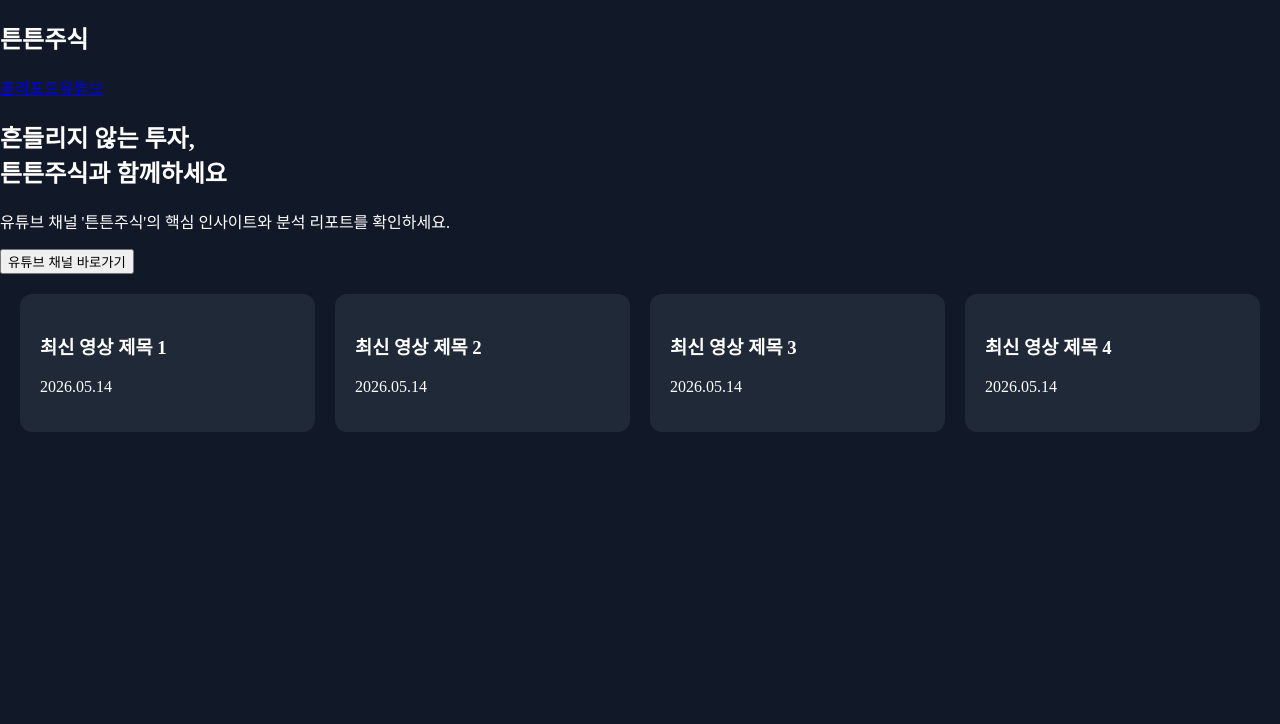
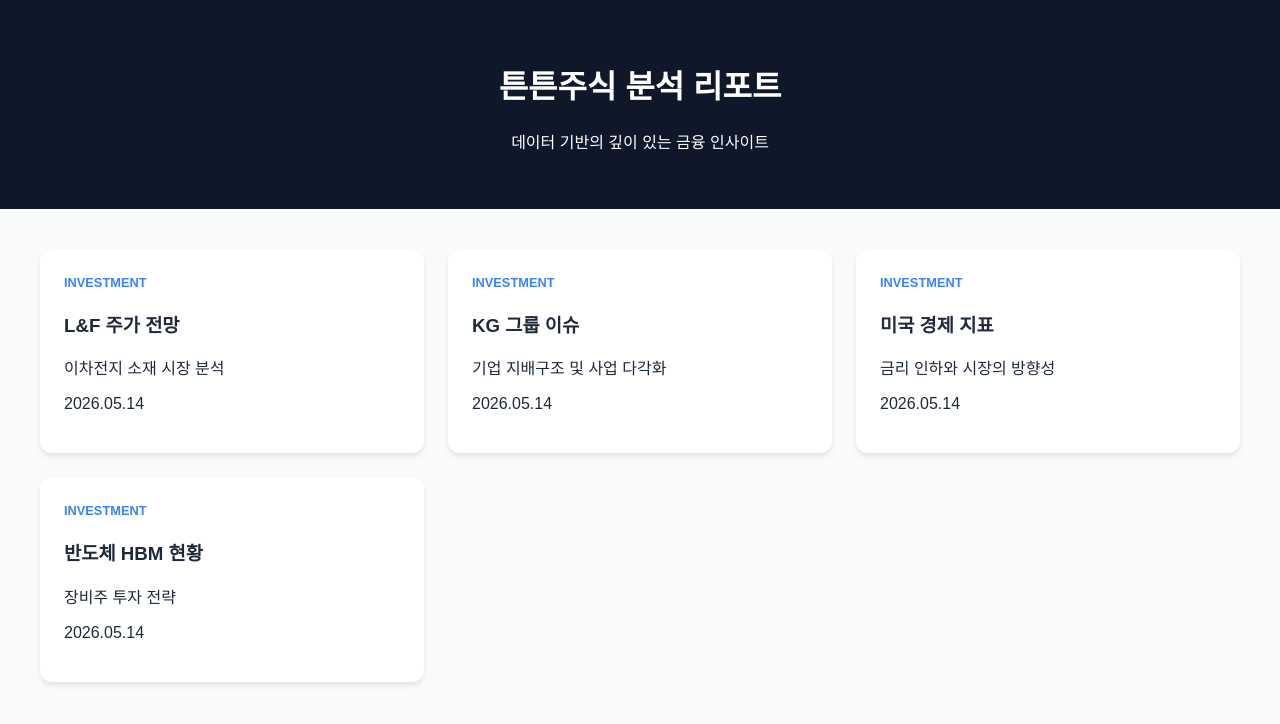
Before and after one commit to ttstock99-bit/company-site, a Next.js app: page / in a window 1280 px wide. Shown: the top 724 px of the page. Built offline with nearby package versions, Linux system fonts and the light colour scheme.

Commit message:
update style to professional insight

```diff
--- a/app/globals.css
+++ b/app/globals.css
@@ -1,15 +1,24 @@
 body {
-  background-color: #111827;
-  color: white;
+  background-color: #f8fafc; /* 밝은 회색 배경 */
+  color: #1e293b;           /* 진한 파란빛 회색 글자 */
+  font-family: 'Pretendard', sans-serif;
   margin: 0;
-  padding: 0;
 }
-.navbar { display: flex; justify-content: space-between; padding: 20px; border-bottom: 1px solid #374151; }
-.hero { text-align: center; padding: 50px 20px; }
+.header { background: #0f172a; color: white; padding: 40px 20px; text-align: center; }
 .card-grid {
   display: grid;
-  grid-template-columns: repeat(4, 1fr); /* 이게 핵심입니다! 4개로 나눕니다 */
-  gap: 20px;
-  padding: 20px;
+  grid-template-columns: repeat(auto-fit, minmax(300px, 1fr)); /* 화면 크기에 맞게 자동 배치 */
+  gap: 24px;
+  padding: 40px;
+  max-width: 1200px;
+  margin: 0 auto;
 }
-.card { background-color: #1f2937; padding: 20px; border-radius: 12px; }
+.card {
+  background: white;
+  padding: 24px;
+  border-radius: 12px;
+  box-shadow: 0 4px 6px -1px rgba(0,0,0,0.1);
+  transition: transform 0.2s;
+}
+.card:hover { transform: translateY(-5px); box-shadow: 0 10px 15px -3px rgba(0,0,0,0.1); }
+.tag { color: #3b82f6; font-weight: bold; font-size: 0.8rem; }
--- a/app/page.js
+++ b/app/page.js
@@ -1,34 +1,26 @@
 export default function Home() {
   return (
-    <div className="bg-gray-900 text-white min-h-screen">
-      {/* 헤더 */}
-      <nav className="flex justify-between p-6 border-b border-gray-700">
-        <h1 className="text-2xl font-bold">튼튼주식</h1>
-        <div className="space-x-4">
-          <a href="#">홈</a>
-          <a href="#">리포트</a>
-          <a href="#">유튜브</a>
-        </div>
-      </nav>
-
-      {/* 메인 히어로 섹션 */}
-      <header className="py-20 text-center">
-        <h2 className="text-5xl font-bold mb-4">흔들리지 않는 투자, <br/>튼튼주식과 함께하세요</h2>
-        <p className="text-gray-400 mb-8">유튜브 채널 '튼튼주식'의 핵심 인사이트와 분석 리포트를 확인하세요.</p>
-        <button className="bg-blue-600 px-8 py-3 rounded-lg font-semibold hover:bg-blue-700">
-          유튜브 채널 바로가기
-        </button>
+    <main>
+      <header className="header">
+        <h1 className="text-4xl font-bold mb-4">튼튼주식 분석 리포트</h1>
+        <p className="text-gray-400">데이터 기반의 깊이 있는 금융 인사이트</p>
       </header>
 
-      {/* 리스트 섹션 */}
       <section className="card-grid">
-  {[1, 2, 3, 4].map((i) => (
-    <div key={i} className="card">
-      <h3 className="font-bold">최신 영상 제목 {i}</h3>
-      <p className="text-gray-400">2026.05.14</p>
-    </div>
-  ))}
-</section>
-    </div>
+        {[
+          { title: "L&F 주가 전망", date: "2026.05.14", desc: "이차전지 소재 시장 분석" },
+          { title: "KG 그룹 이슈", date: "2026.05.14", desc: "기업 지배구조 및 사업 다각화" },
+          { title: "미국 경제 지표", date: "2026.05.14", desc: "금리 인하와 시장의 방향성" },
+          { title: "반도체 HBM 현황", date: "2026.05.14", desc: "장비주 투자 전략" },
+        ].map((item, i) => (
+          <div key={i} className="card">
+            <span className="tag">INVESTMENT</span>
+            <h3 className="text-xl font-bold mt-2 mb-2">{item.title}</h3>
+            <p className="text-gray-500 text-sm mb-4">{item.desc}</p>
+            <p className="text-xs text-gray-400">{item.date}</p>
+          </div>
+        ))}
+      </section>
+    </main>
   );
 }
```
